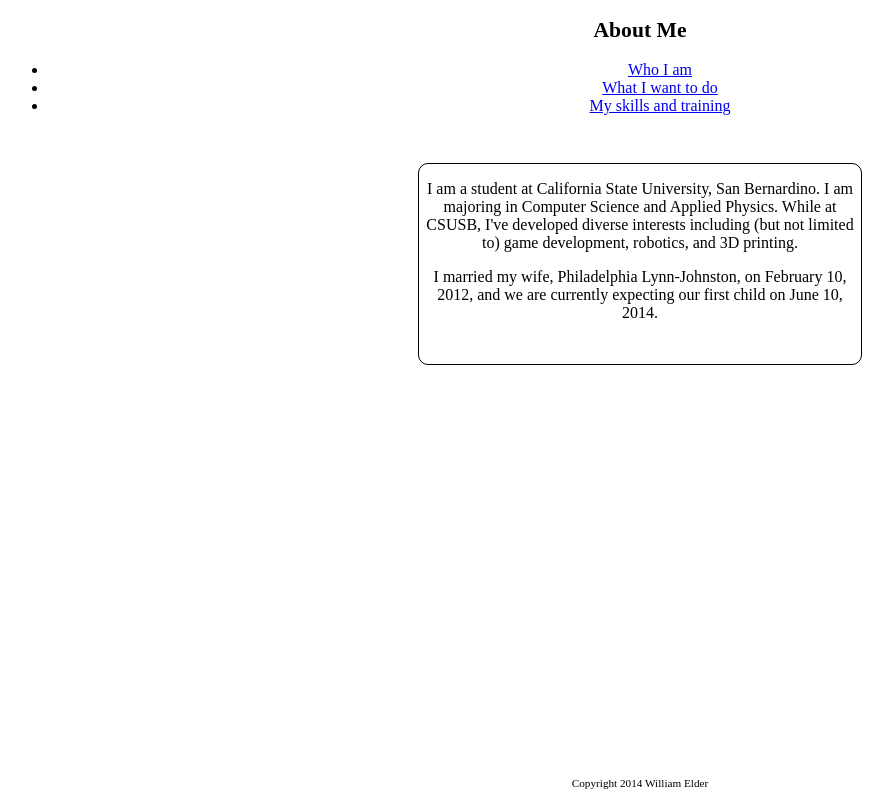
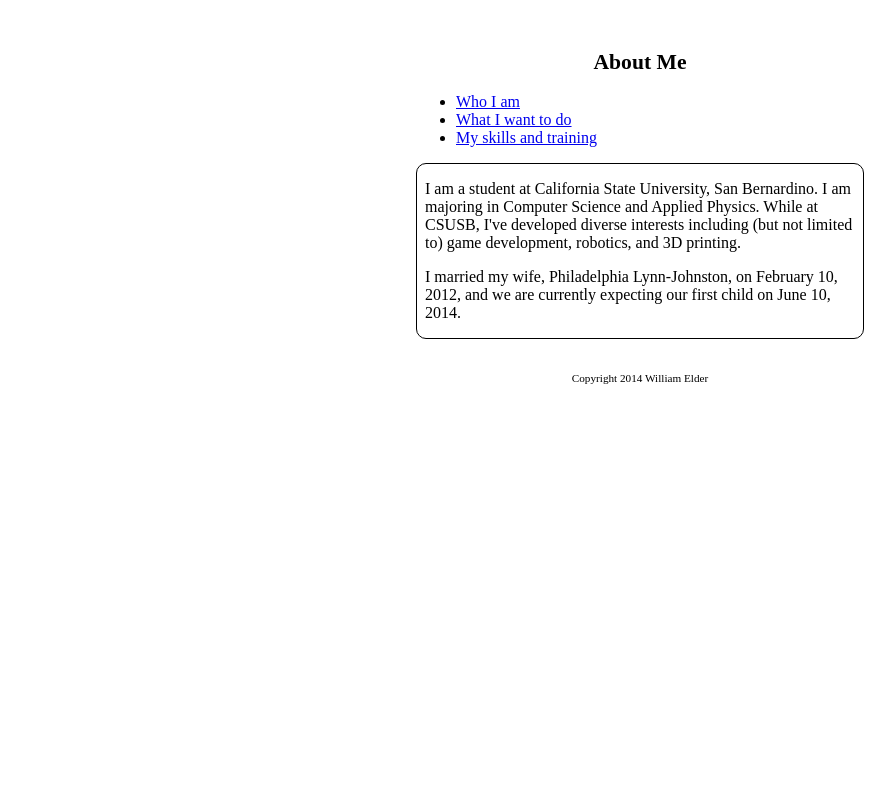
Before and after one commit to welder/seldon, a plain HTML site: page about.html in a window 1280 px wide. Shown: the whole page, without its empty margins (0-895 px from the left). Drawn offline with Linux system fonts and the light colour scheme.

Commit message:
Adjusting text borders.

```diff
--- a/style.css
+++ b/style.css
@@ -6,12 +6,16 @@ h2{
 	font-size: 1.35em
 }
 
+nav{
+	text-align: left;
+}
+
 footer{
 	text-align: center;
 	font-size: 0.7em;
 
 	position: absolute;
-	bottom: 0em;
+	bottom: -5em;
 	left: 0;
 	right: 0;
 
@@ -20,6 +24,17 @@ footer{
 }
 
 .section{
+	text-align: left;
+
+	border: 1px solid #000;
+	border-radius: 10px;
+
+	padding-left: 0.5em
+}
+
+body{
+	text-align: center;
+
 	min-width: 350px;
 	max-width: 800px;
 	width: 35%;
@@ -35,11 +50,4 @@ footer{
 
 	margin-left: auto;
 	margin-right: auto;
-
-	border: 1px solid #000;
-	border-radius: 10px;
 }
-
-body{
-	text-align: center
-}
```
